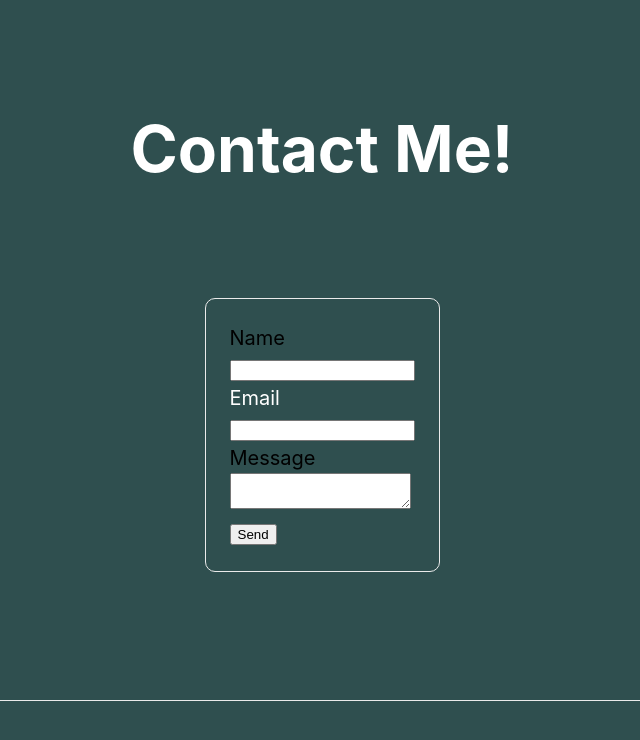
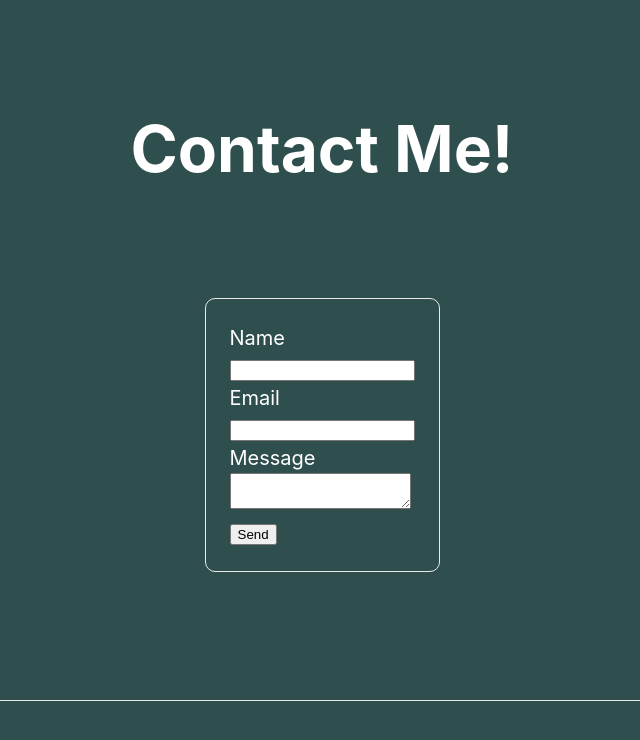
Before and after one commit to Ryanawhite1995/Contact-Form, a Next.js app: page / in a window 1280 px wide. Shown: the top 740 px of the page, without its empty margins (318-958 px from the left). Built offline with nearby package versions, Linux system fonts and the light colour scheme.

Commit message:
Update index.js

```diff
--- a/pages/index.js
+++ b/pages/index.js
@@ -36,7 +36,9 @@ export default function Home() {
               >
                 <input type="hidden" name="form-name" value="contact" />
                 <p>
-                  <label htmlFor="name">Name</label>
+                  <label className={styles.label} htmlFor="name">
+                    Name
+                  </label>
                   <input type="text" id="name" name="name" />
                 </p>
                 <p>
@@ -46,7 +48,9 @@ export default function Home() {
                   <input type="text" id="email" name="email" />
                 </p>
                 <p>
-                  <label htmlFor="message">Message</label>
+                  <label className={styles.label} htmlFor="message">
+                    Message
+                  </label>
                   <textarea id="message" name="message"></textarea>
                 </p>
                 <p>
```
